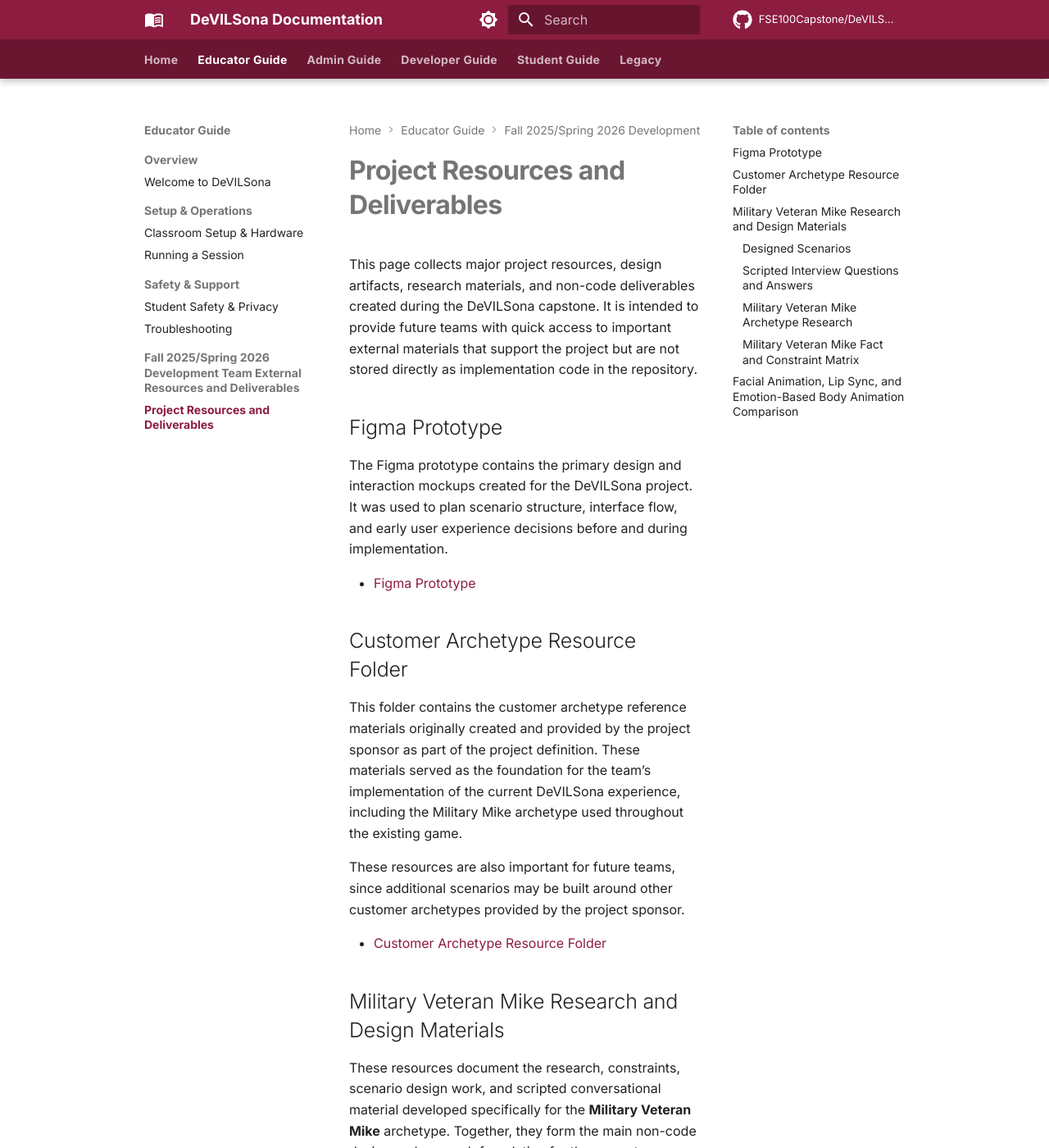
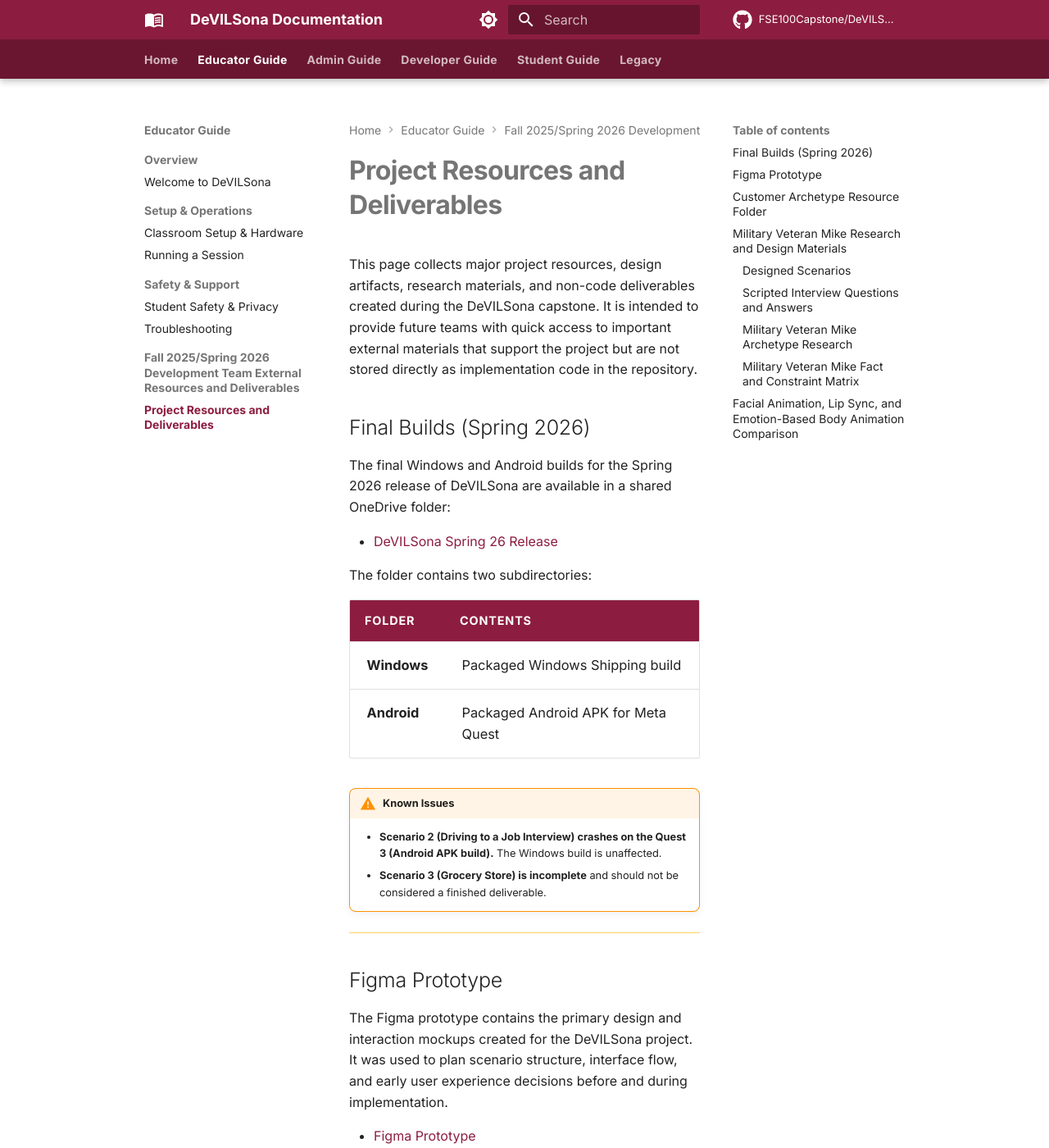
Before and after one commit to FSE100Capstone/DeVILSona-docs, an MkDocs documentation site: the page built from docs/educator-guide/project-resources-and-deliverables.md, in a window 1280 px wide and 1400 px high. Shown: the whole window at 82% size. Built offline with MkDocs 1.6.1 and Material for MkDocs 9.7.7, drawn with Linux system fonts in a browser that asks for light colours; comment, search, counter and statistics services are not loaded.

Commit message:
Add location to final builds in OneDrive

```diff
--- a/docs/educator-guide/project-resources-and-deliverables.md
+++ b/docs/educator-guide/project-resources-and-deliverables.md
@@ -1,6 +1,25 @@
 # Project Resources and Deliverables
 
 This page collects major project resources, design artifacts, research materials, and non-code deliverables created during the DeVILSona capstone. It is intended to provide future teams with quick access to important external materials that support the project but are not stored directly as implementation code in the repository.
+
+## Final Builds (Spring 2026)
+
+The final Windows and Android builds for the Spring 2026 release of DeVILSona are available in a shared OneDrive folder:
+
+- [DeVILSona Spring 26 Release](https://arizonastateu-my.sharepoint.com/shared?id=%2Fpersonal%2Fajbauma2%5Fasurite%5Fasu%5Fedu%2FDocuments%2FDevilsona%20Spring%2026%20Release&listurl=%2Fpersonal%2Fajbauma2%5Fasurite%5Fasu%5Fedu%2FDocuments)
+
+The folder contains two subdirectories:
+
+| Folder | Contents |
+|--------|----------|
+| **Windows** | Packaged Windows Shipping build |
+| **Android** | Packaged Android APK for Meta Quest |
+
+!!! warning "Known Issues"
+    - **Scenario 2 (Driving to a Job Interview) crashes on the Quest 3 (Android APK build).** The Windows build is unaffected.
+    - **Scenario 3 (Grocery Store) is incomplete** and should not be considered a finished deliverable.
+
+---
 
 ## Figma Prototype
 
```
